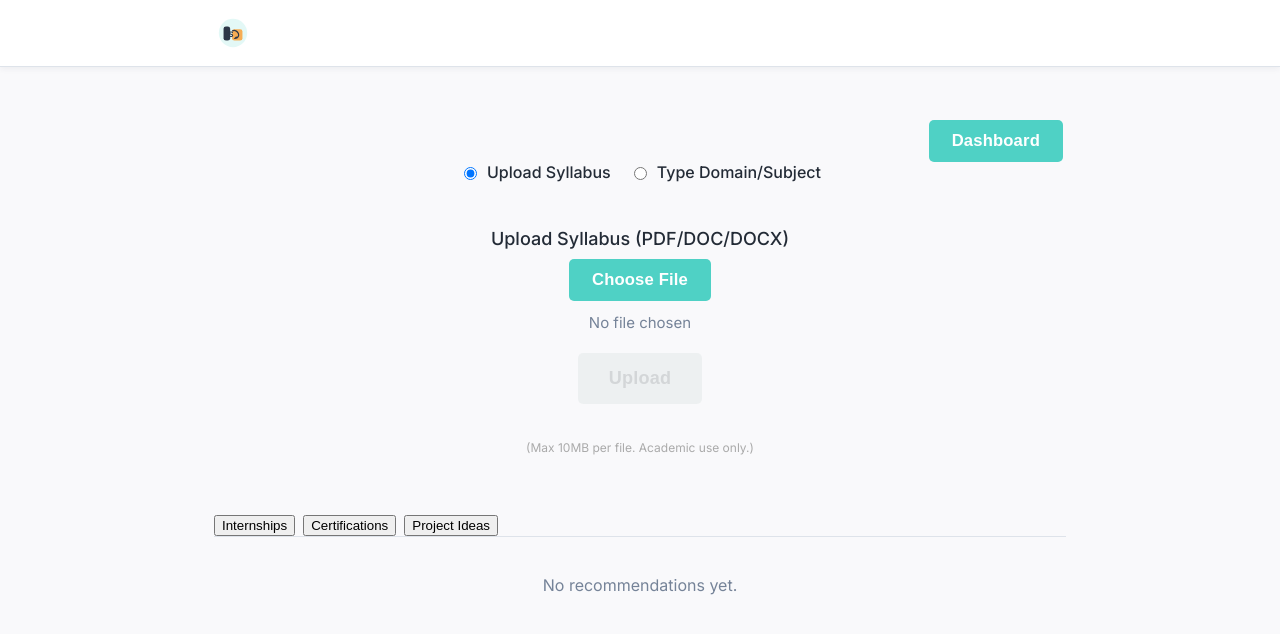
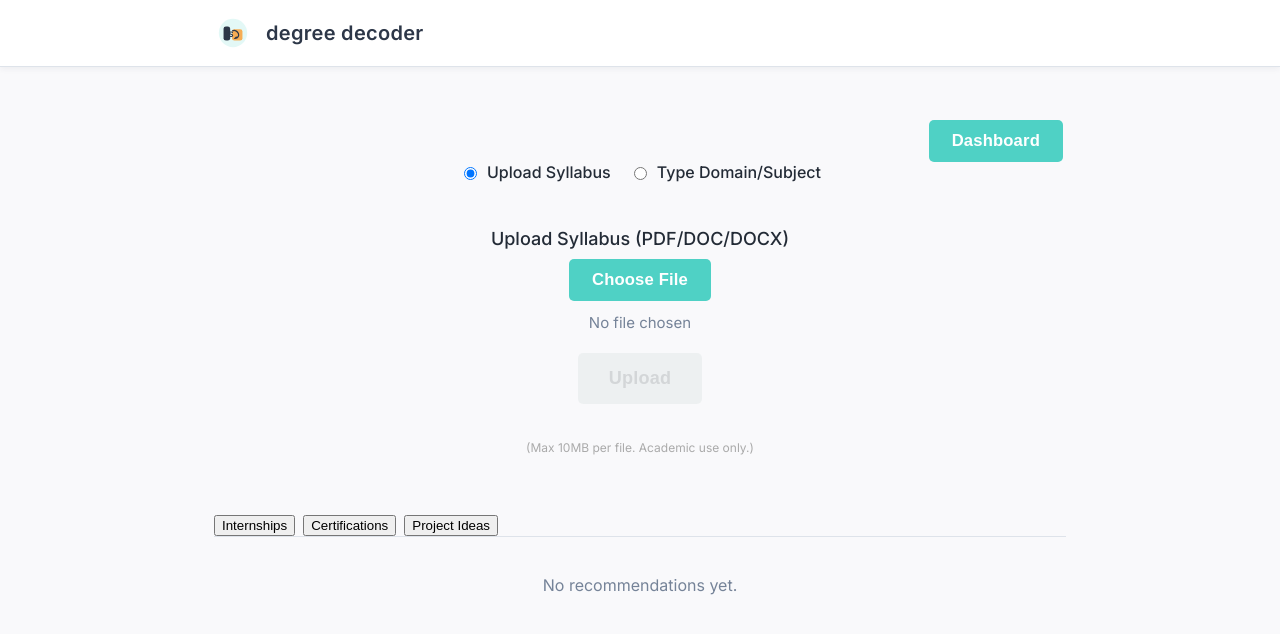
Before and after one commit to Workflow-Manager-admin/syllabussync-30852-cac94406, a React (Create React App) app in the folder syllabus_sync/: page / in a window 1280 px wide. Shown: the top 634 px of the page. Built offline with nearby package versions, Linux system fonts and the light colour scheme; the HTML template or start-up script is replaced by a standard one.

Commit message:
Auto-commit: Changes as of 2025-06-04T18:24:06.586194+00:00

```diff
--- a/syllabus_sync/src/App.js
+++ b/syllabus_sync/src/App.js
@@ -9,7 +9,7 @@ function App() {
       <nav className="navbar">
         <div className="container">
           <div style={{ display: 'flex', justifyContent: 'space-between', width: '100%' }}>
-            <div className="logo" style={{ paddingLeft: 2, display: 'flex', alignItems: 'center', gap: 8 }}>
+            <div className="logo" style={{ paddingLeft: 2, display: 'flex', alignItems: 'center', gap: 13 }}>
               <SyllabusSyncLogo
                 height={34}
                 width={34}
@@ -17,6 +17,21 @@ function App() {
                 alt="SyllabusSync Logo"
                 style={{ verticalAlign: 'middle', display: 'block' }}
               />
+              <span
+                style={{
+                  fontFamily: "'Inter', 'Roboto', 'Helvetica', 'Arial', sans-serif",
+                  fontWeight: 600,
+                  fontSize: "1.25rem",
+                  color: "var(--primary)",
+                  letterSpacing: "0.3px",
+                  marginLeft: 3,
+                  textTransform: "none",
+                  lineHeight: 1.05,
+                  whiteSpace: "nowrap"
+                }}
+              >
+                degree decoder
+              </span>
             </div>
           </div>
         </div>
```
Also changed, not shown: 2 other files (tests, documents, lock files or other folders).
